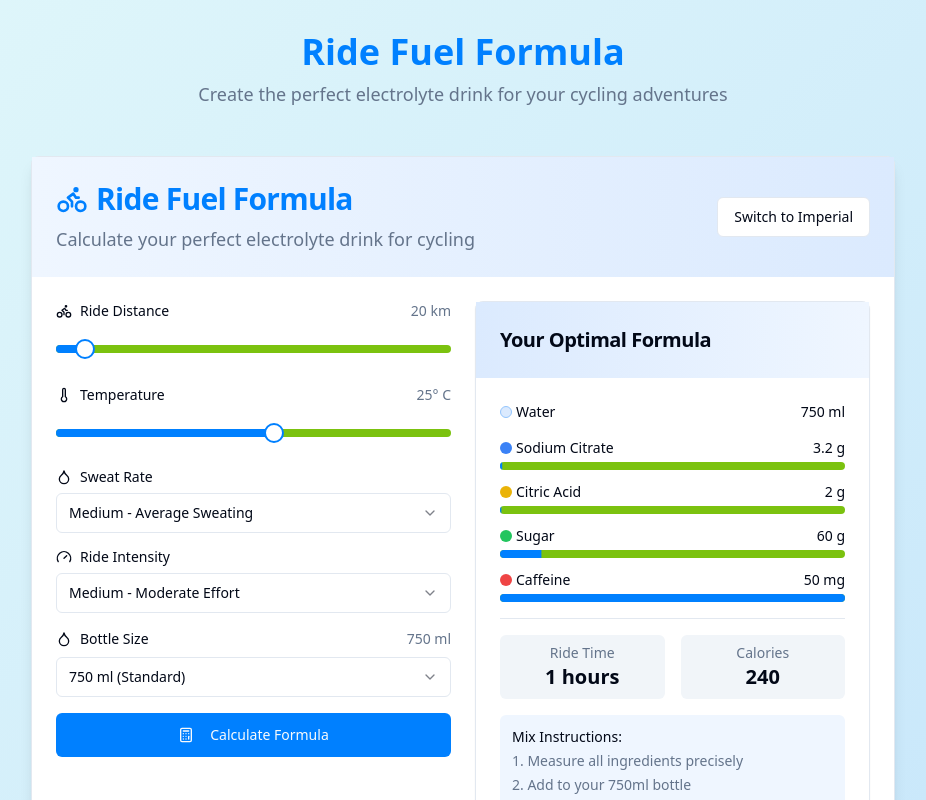
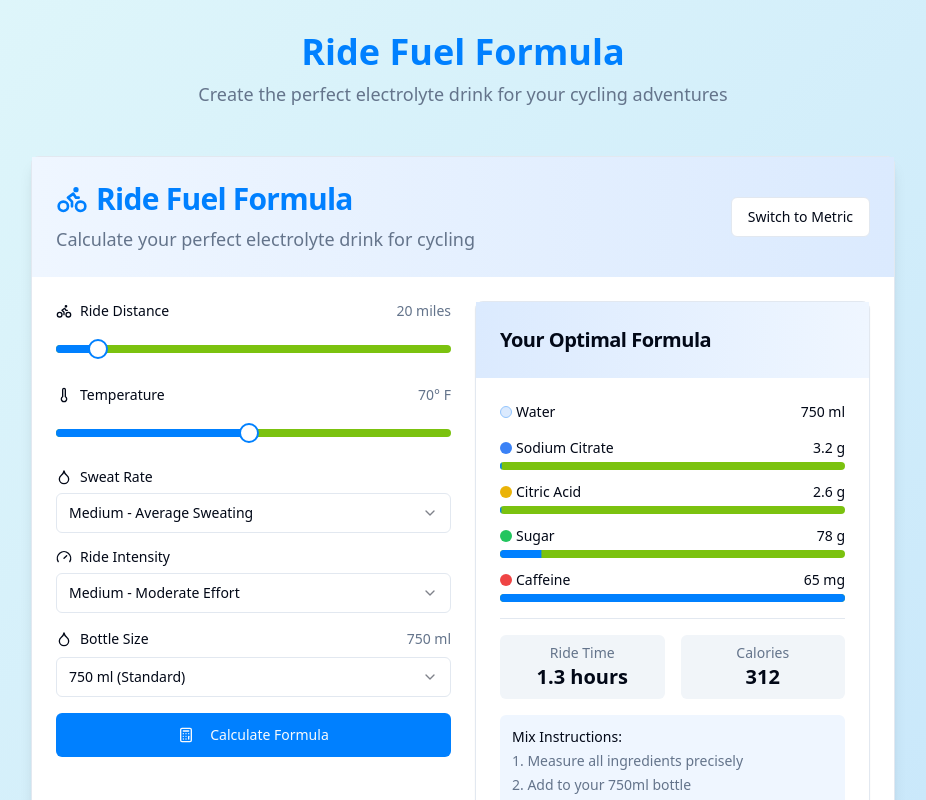
Before and after one commit to mwjo/lazorade, a React (Vite) app: page / in a window 1280 px wide. Shown: the top 800 px of the page, without its empty margins (177-1103 px from the left). Built offline with nearby package versions, Linux system fonts and the light colour scheme.

Commit message:
feat: Load app in Imperial units by default

```diff
--- a/src/components/RideCalculator.tsx
+++ b/src/components/RideCalculator.tsx
@@ -36,12 +36,12 @@ import { calculateFormula, FormulaResult as FormulaResultType } from "@/lib/form
 const RideCalculator = () => {
   const { toast } = useToast();
   const [distance, setDistance] = useState<number>(20);
-  const [temperature, setTemperature] = useState<number>(25);
+  const [temperature, setTemperature] = useState<number>(70);
   const [sweatRate, setSweatRate] = useState<string>("medium");
   const [intensity, setIntensity] = useState<string>("medium");
   const [bottleSize, setBottleSize] = useState<number>(750);
   const [formula, setFormula] = useState<FormulaResultType | null>(null);
-  const [isMetric, setIsMetric] = useState<boolean>(true);
+  const [isMetric, setIsMetric] = useState<boolean>(false);
 
   useEffect(() => {
     // Initial calculation
```
